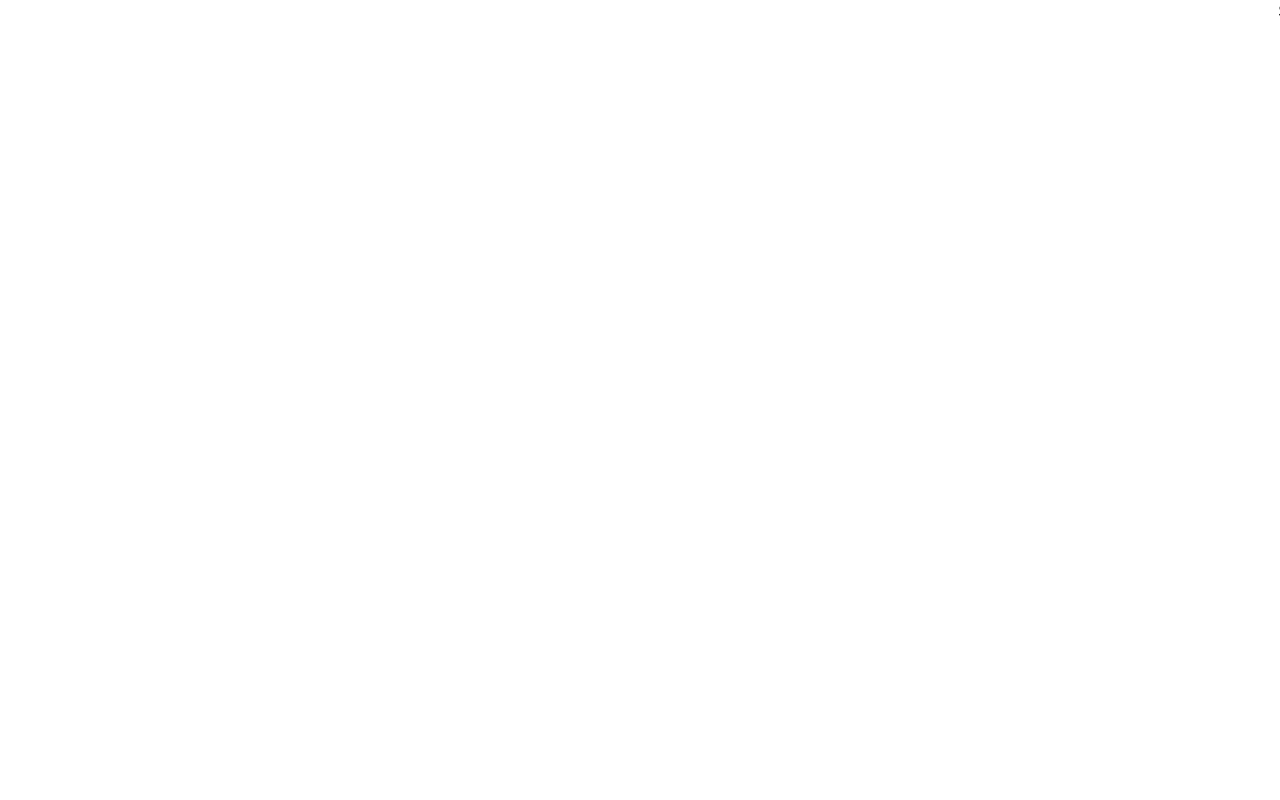
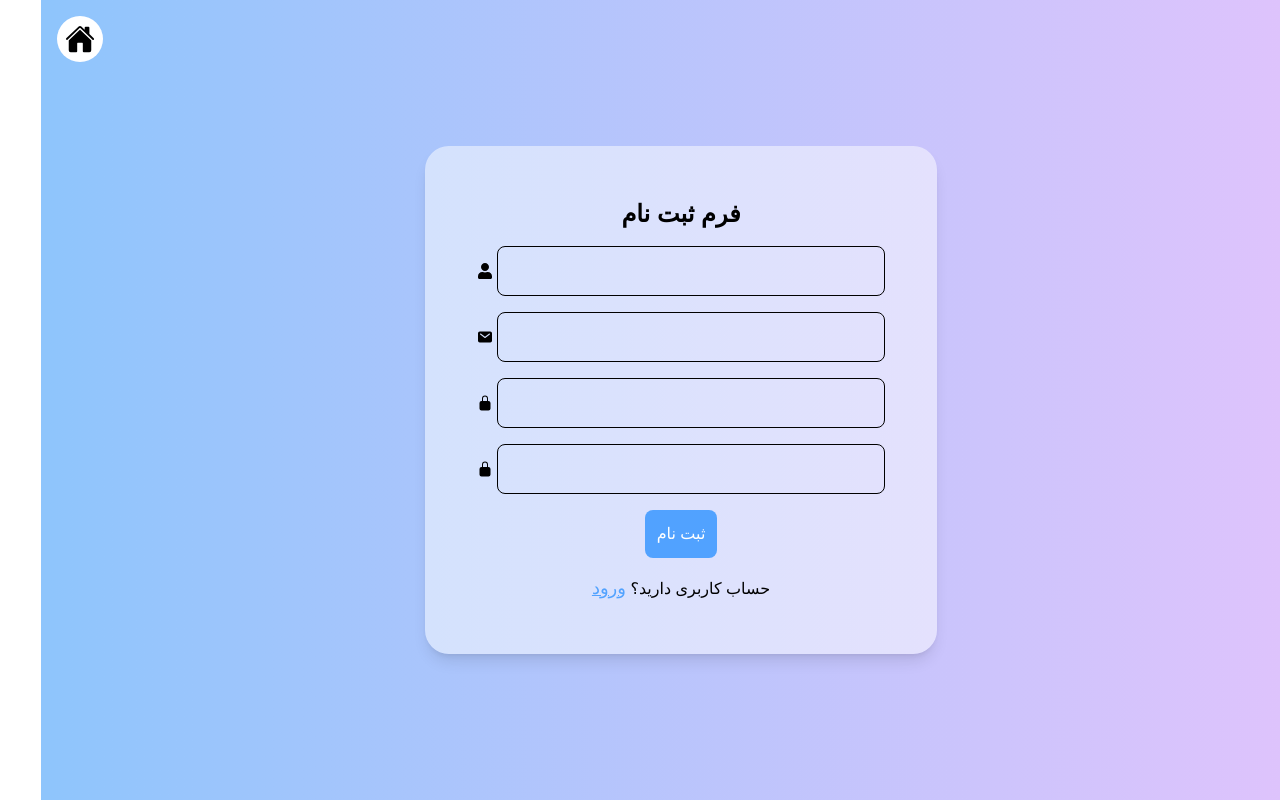
Before and after one commit to maryamjafari15/test-signup-project, a React (Vite) app: page /SignupPage in a window 1280 px wide. Built offline with nearby package versions, Linux system fonts and the light colour scheme.

Commit message:
- make ui login and signup page, i icon

```diff
--- a/package.json
+++ b/package.json
@@ -14,6 +14,7 @@
     "@tailwindcss/vite": "^4.0.0",
     "react": "^18.3.1",
     "react-dom": "^18.3.1",
+    "react-icons": "^5.4.0",
     "react-router-dom": "^7.1.3",
     "tailwindcss": "^4.0.0"
   },
--- a/src/pages/Login.tsx
+++ b/src/pages/Login.tsx
@@ -1,8 +1,64 @@
+import { IoMail } from "react-icons/io5";
+import { IoLockClosed } from "react-icons/io5";
+import { IoHome } from "react-icons/io5";
+import { Link } from "react-router-dom";
 
-const Login = () => {
+const Login: React.FC = () => {
   return (
-    <div>Login</div>
-  )
-}
+    <div className='h-screen w-full bg-gradient-to-r from-[#A9C9FF] to-[#FFBBEC] flex justify-center items-center px-4'>
+      <Link
+        to='/'
+        className='fixed top-0 left-0 text-2xl sm:text-3xl m-2 sm:m-4 cursor-pointer bg-white p-2 rounded-full'
+      >
+        <IoHome />
+      </Link>
 
-export default Login
+      <div className='  flex w-full max-w-md sm:max-w-lg justify-center items-center bg-white/50  rounded-3xl shadow-lg p-6'>
+        <form className='flex flex-col justify-center items-center p-7'>
+          <h1 className='text-lg sm:text-2xl font-bold mb-4 text-center'>
+            {" "}
+            ورود کاربران
+          </h1>
+          <div className='flex  items-center mb-4 gap-1'>
+            <input
+              type='email'
+              placeholder='ایمیل'
+              className='flex-grow w-full sm:w-96 p-3 border rounded-lg outline-none focus:border-blue-400'
+            />
+            <IoMail />
+          </div>
+
+          <div className='flex items-center mb-4 gap-1'>
+            <input
+              type='password'
+              placeholder='رمز عبور'
+              className='flex-grow w-full sm:w-96 p-3 border rounded-lg outline-none focus:border-blue-400'
+            />
+            <IoLockClosed />
+          </div>
+
+          <button
+            type='submit'
+            className='p-2 sm:p-3 bg-blue-400 text-white rounded-lg hover:bg-blue-500 transition duration-300 w-1/2 sm:w-auto'
+          >
+            {" "}
+            ورود
+          </button>
+          <div className='mt-2 sm:mt-4 text-center'>
+            <p>
+              حساب کاربری ندارید؟
+              <Link
+                to='/SignupPage'
+                className='underline text-blue-400 sm:text-lg'
+              >
+                عضویت
+              </Link>
+            </p>
+          </div>
+        </form>
+      </div>
+    </div>
+  );
+};
+
+export default Login;
--- a/src/pages/Signup.tsx
+++ b/src/pages/Signup.tsx
@@ -1,8 +1,71 @@
+import { FaUser } from "react-icons/fa";
+import { IoLockClosed, IoMail } from "react-icons/io5";
+import { Link} from "react-router-dom";
+import { IoHome } from "react-icons/io5";
 
-const Signup = () => {
+const Signup: React.FC = () => {
+
+
   return (
-    <div>Signup</div>
-  )
-}
+    <div className='h-screen w-full bg-gradient-to-r from-[#8EC5FC] to-[#E0C3FC] flex  flex-col justify-center items-center px-4'>
+      <Link
+        to='/'
+        className='fixed top-0 left-0 text-2xl sm:text-3xl m-2 sm:m-4 cursor-pointer bg-white p-2 rounded-full'
+      >
+        <IoHome />
+      </Link>
+      <div className=' w-full max-w-md sm:max-w-lg flex justify-center items-center bg-white/50 rounded-3xl shadow-lg p-6'>
+        <form className='flex flex-col justify-center items-center p-4 sm:p-7 w-full'>
+          <h1 className='text-lg sm:text-2xl font-bold mb-4 text-center'>
+            فرم ثبت نام
+          </h1>
+          <div className='flex items-center mb-3 sm:mb-4 gap-1 w-full'>
+            <input
+              type='text'
+              className='flex-grow w-full sm:w-96 p-3 border rounded-lg outline-hidden focus:border-blue-400'
+            />
+            <FaUser />
+          </div>
+          <div className='flex items-center mb-3 sm:mb-4 gap-1 w-full'>
+            <input
+              type='text'
+              className='flex-grow w-full sm:w-96 p-3 border rounded-lg outline-hidden focus:border-blue-400'
+            />
+            <IoMail />
+          </div>
+          <div className='flex items-center mb-3 sm:mb-4 gap-1 w-full'>
+            <input
+              type='text'
+              className='flex-grow w-full sm:w-96 p-3 border rounded-lg outline-hidden focus:border-blue-400'
+            />
+            <IoLockClosed />
+          </div>
+          <div className='flex items-center mb-3 sm:mb-4 gap-1 w-full'>
+            <input
+              type='text'
+              className='flex-grow w-full sm:w-96 p-3 border rounded-lg outline-hidden focus:border-blue-400'
+            />
+            <IoLockClosed />
+          </div>
+          <button
+            type='submit'
+            className='p-2 sm:p-3 bg-blue-400 text-white rounded-lg hover:bg-blue-500 transition duration-300 w-1/2 sm:w-auto'
+          >
+            {" "}
+            ثبت نام
+          </button>
+          <div className='mt-4 text-center'>
+            <p>
+              حساب کاربری دارید؟{" "}
+              <Link to='/LoginPage' className='underline text-blue-400 text-lg'>
+                ورود
+              </Link>
+            </p>
+          </div>
+        </form>
+      </div>
+    </div>
+  );
+};
 
-export default Signup
+export default Signup;
```
Also changed, not shown: 1 other file (tests, documents, lock files or other folders).
